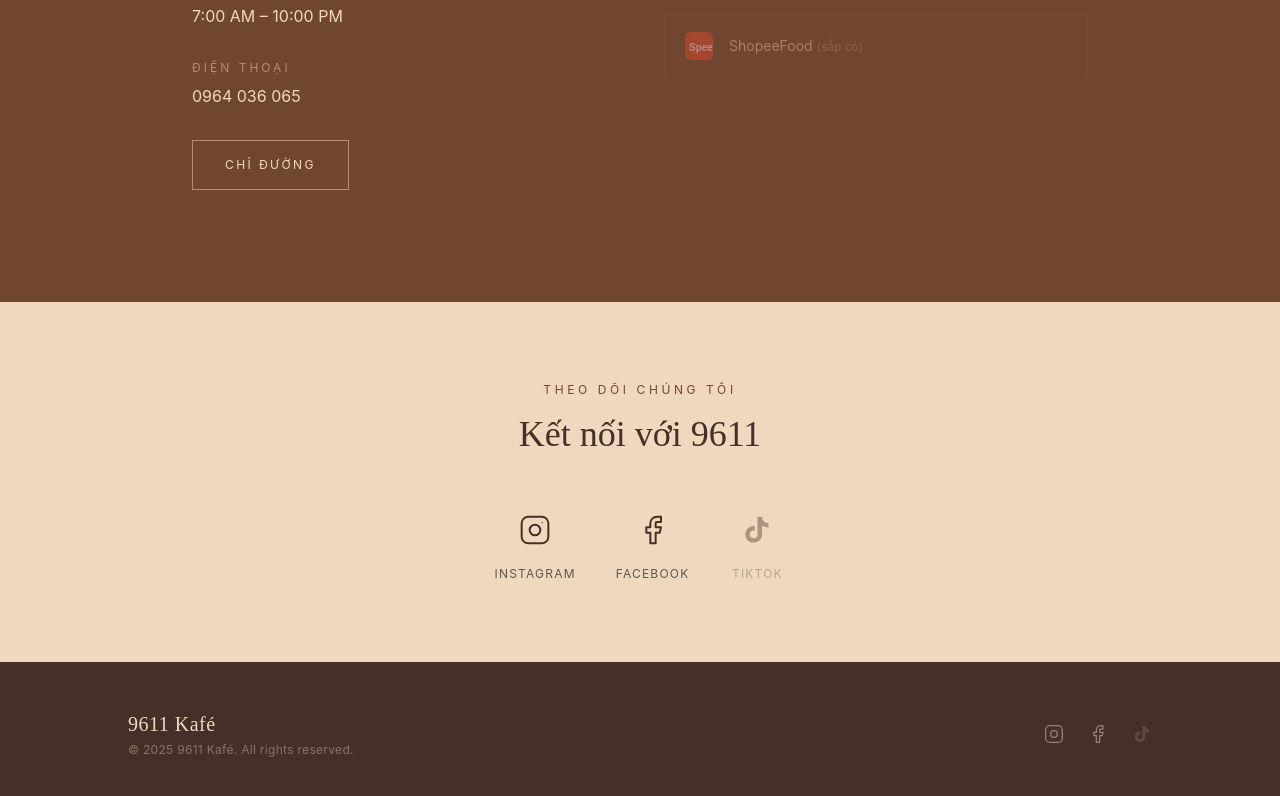
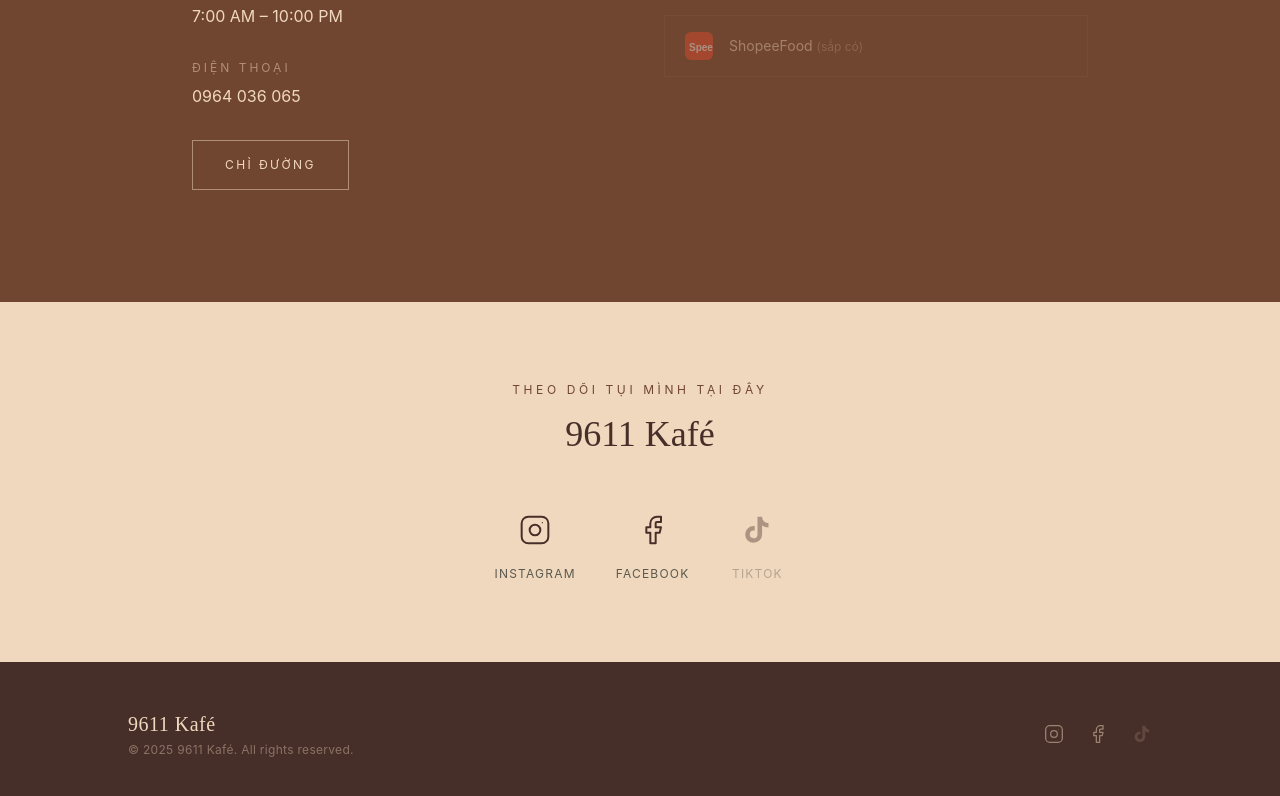
Before and after one commit to mhuy07092004/9611_Kafe, a React (Vite) app: page / in a window 1280 px wide. Shown: the part 3929-4725 px from the top of the page. Built offline with nearby package versions, Linux system fonts and the light colour scheme; a web font is replaced by a local one.

Commit message:
update social section

```diff
--- a/src/components/SocialSection.tsx
+++ b/src/components/SocialSection.tsx
@@ -49,10 +49,10 @@ export default function SocialSection() {
     <section ref={containerRef} className="bg-[#f0d8be] py-16 md:py-20 px-6">
       <div className="max-w-3xl mx-auto text-center">
         <span className="block font-body text-xs tracking-[0.3em] uppercase text-[#714630] mb-4">
-          Theo dõi chúng tôi
+          Theo dõi tụi mình tại Đây
         </span>
         <h2 className="font-serif text-[#472f29] text-2xl md:text-4xl mb-10 md:mb-12">
-          Kết nối với 9611
+          9611 Kafé
         </h2>
 
         <div className="flex flex-wrap items-center justify-center gap-8 md:gap-10">
```
